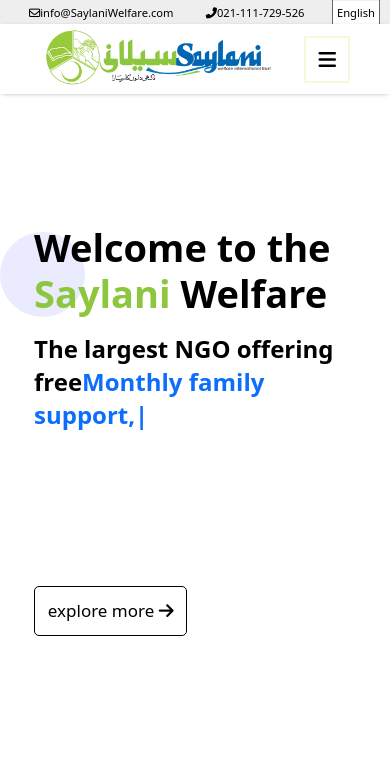
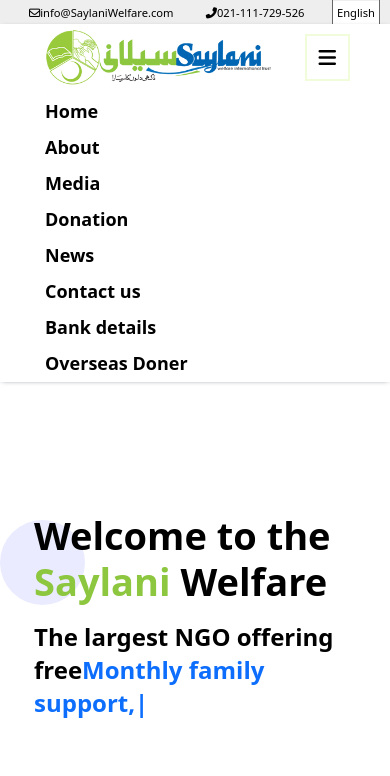
Before and after one commit to Shabbirraza/SaylaniWebsiteClone, a plain HTML site: page index.html in a window 390 px wide. Both pictures are taken after a click on the button 327 px from the left and 59 px from the top of the page. Shown: the top 776 px of the page. Drawn offline with Linux system fonts and the light colour scheme.

Commit message:
Update style.css

```diff
--- a/style.css
+++ b/style.css
@@ -283,7 +283,31 @@
     overflow: hidden;
 
 }
+/* ==========javascript=================== */
 
+.toggleWidth{
+    width: 100%;
+}
+.navbarHam{
+    flex-direction: column !important;
+   align-items: start;
+   transition: 1s;
+}
+
+.ulOnHamClick{
+    display: flex !important;
+    width: 100%;
+    flex-direction: column;
+    transition: 1s ;
+}
+.liOnHamClick{
+    display: block !important;
+    width: 100% !important;
+    align-self: flex-start;
+    padding: 15px;
+    color: black;
+    font-weight: 600;
+}
 .navbar img {
     width: 240px
 }
@@ -359,6 +383,9 @@
     font-size: 20px;
     cursor: pointer;
     display: none;
+    position: absolute;
+    right: 40px;
+    top: 10px;
 }
 
 @media screen and (max-width: 1200px) {
```
